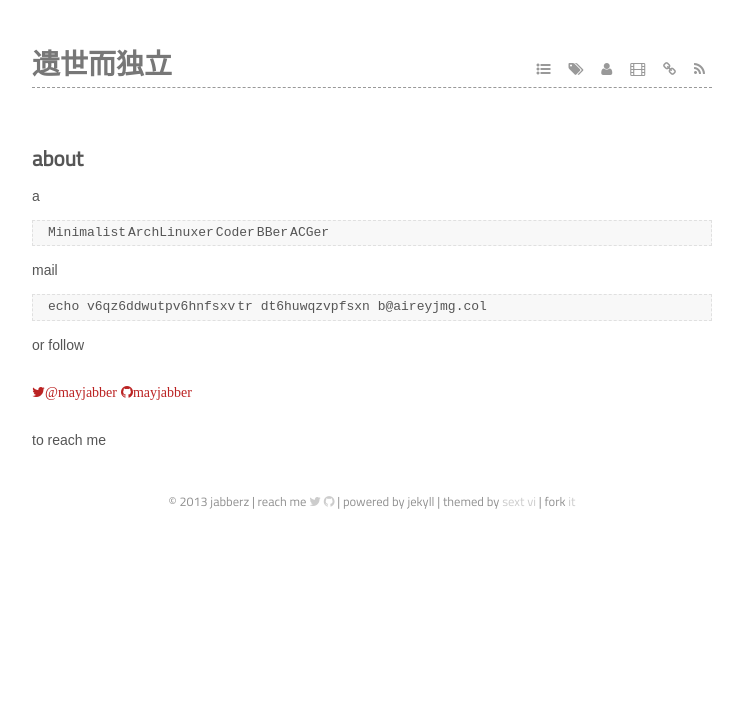
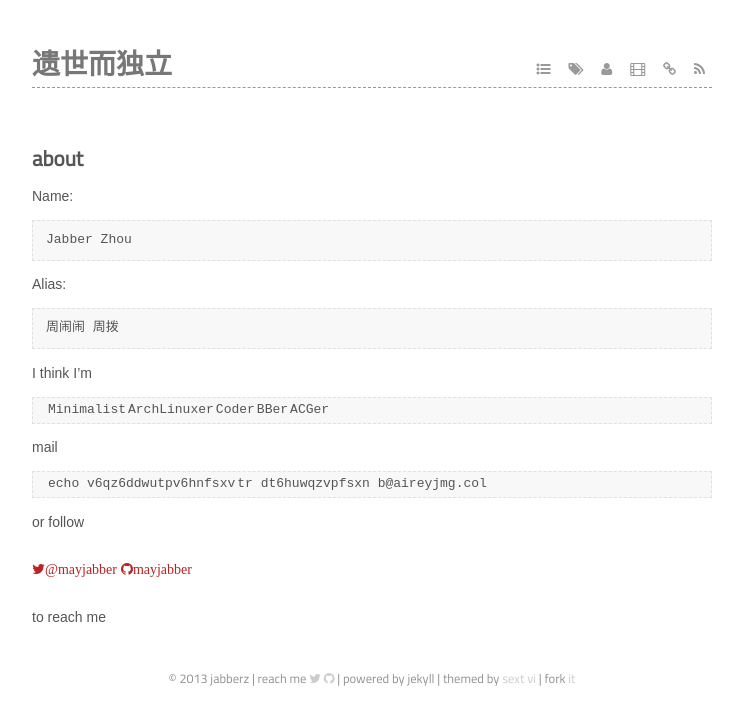
Before and after one commit to jabbber/myblog, a Jekyll site: the page built from about.markdown, in a window 1280 px wide. Shown: the top 725 px of the page, without its empty margins (268-1011 px from the left). Built offline with Jekyll 4.4.1, drawn with Linux system fonts in a browser that asks for light colours; some web fonts are replaced; Markdown is read by kramdown in place of the engine named in the settings.

Commit message:
update about page

```diff
--- a/about.markdown
+++ b/about.markdown
@@ -3,7 +3,15 @@ title: about
 layout: page
 ---
 
-a
+Name:
+
+> Jabber Zhou
+
+Alias:
+
+> 周闹闹 周拨
+
+I think I'm
 
 > Minimalist | ArchLinuxer | Coder | BBer | ACGer
 
```
